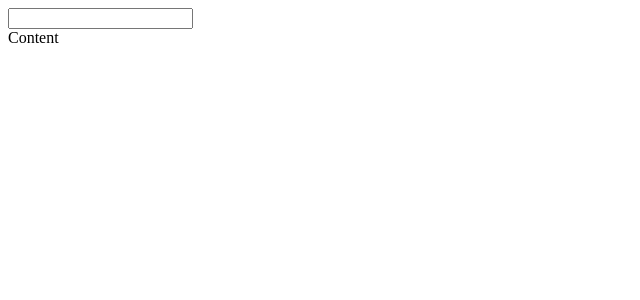
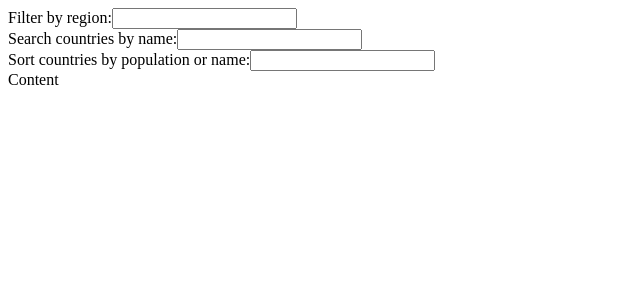
Before and after one commit to alimbaeva/react_rss_2025, a React (Vite) app: page / in a window 1280 px wide. Shown: the top 300 px of the page, without its empty margins (0-640 px from the left). Built offline with nearby package versions, Linux system fonts and the light colour scheme.

Commit message:
feat: add InputField component

```diff
--- a/src/componentr/header/Header.tsx
+++ b/src/componentr/header/Header.tsx
@@ -1,9 +1,17 @@
+import { filterData } from '../../customData/data';
+import InputField from '../inputs/InputFeald';
+
 const Header = () => {
   return (
     <header>
-      <div>
-        <input type="text" />
-      </div>
+      {filterData.map((el, id) => (
+        <InputField
+          key={id}
+          forInput={el.forInput}
+          label={el.label}
+          type={el.type}
+        />
+      ))}
     </header>
   );
 };
--- /dev/null
+++ b/src/componentr/inputs/InputFeald.tsx
@@ -0,0 +1,18 @@
+import { type FC } from 'react';
+
+interface InputFieldProps {
+  forInput: string;
+  label: string;
+  type: string;
+}
+
+const InputField: FC<InputFieldProps> = ({ forInput, label, type }) => {
+  return (
+    <div>
+      <label htmlFor={forInput}>{label}</label>
+      <input id={forInput} type={type} />
+    </div>
+  );
+};
+
+export default InputField;
--- /dev/null
+++ b/src/customData/data.ts
@@ -0,0 +1,19 @@
+import { FilterData } from '../types/types';
+
+export const filterData: FilterData[] = [
+  {
+    label: 'Filter by region:',
+    type: 'text',
+    forInput: 'filter',
+  },
+  {
+    label: 'Search countries by name:',
+    type: 'text',
+    forInput: 'search',
+  },
+  {
+    label: 'Sort countries by population or name:',
+    type: 'text',
+    forInput: 'sort',
+  },
+];
--- /dev/null
+++ b/src/types/types.ts
@@ -0,0 +1,5 @@
+export interface FilterData {
+  label: string;
+  type: string;
+  forInput: string;
+}
```
